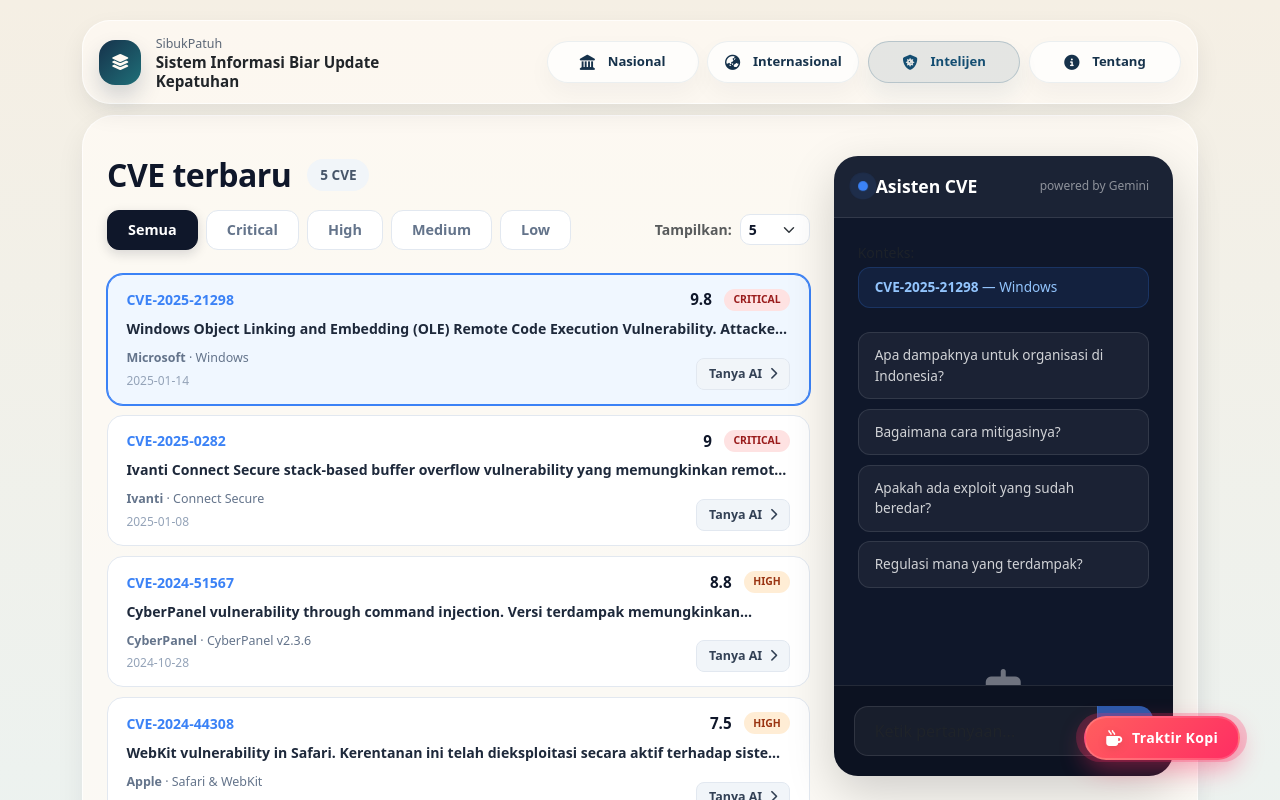
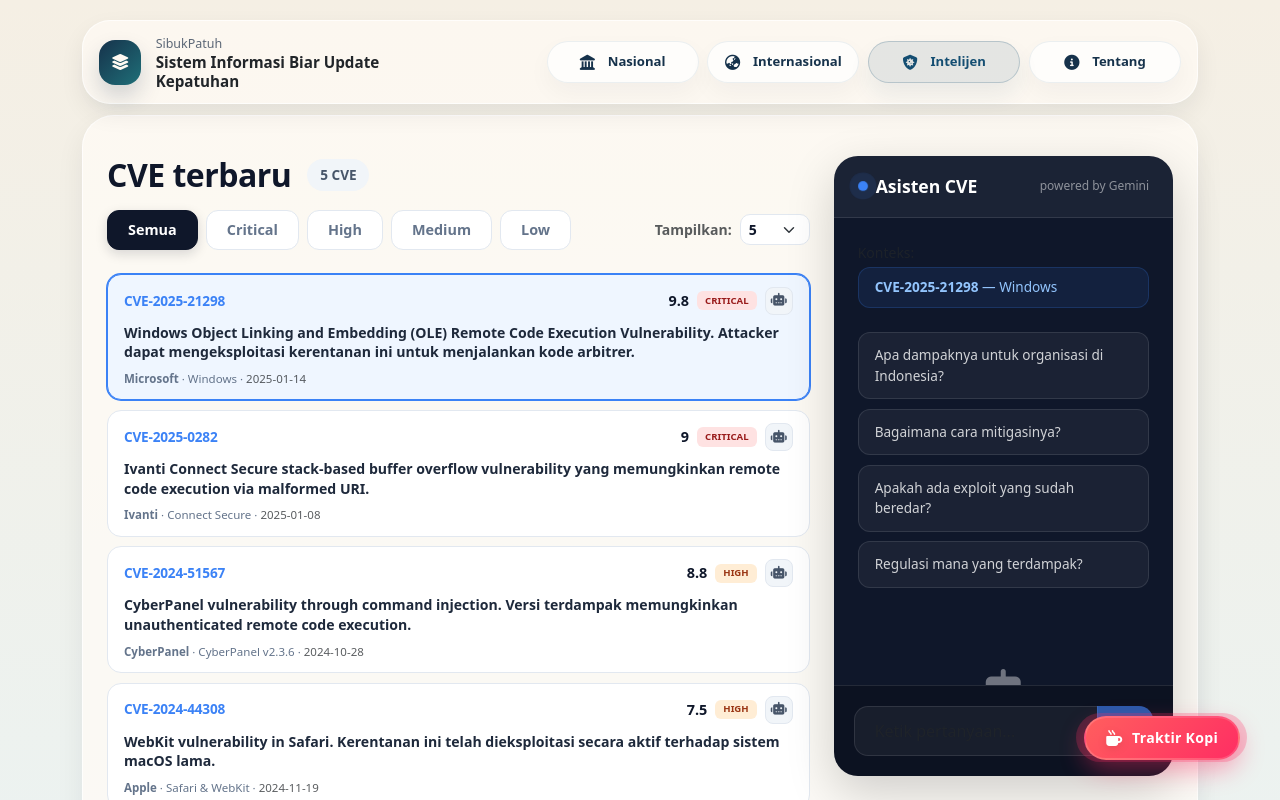
Before and after one commit to lintanggraha/sibukpatuh, a Vue app: page /intel/cve-intelligence in a window 1280 px wide. Shown: the top 800 px of the page. Built offline with nearby package versions, Linux system fonts and the light colour scheme.

Commit message:
style: highly efficient CVE card layout with top-row actions

```diff
--- a/src/views/CveIntelligence.vue
+++ b/src/views/CveIntelligence.vue
@@ -40,28 +40,25 @@
               :class="{ selected: selectedCve?.id === cve.id }"
               @click="selectCve(cve)"
             >
-              <div class="cve-card-header">
+              <div class="cve-top-row">
                 <span class="cve-id">{{ cve.id }}</span>
-                <div class="cve-metrics">
+                <div class="cve-actions-group">
                   <span class="cve-score">{{ cve.score }}</span>
                   <span :class="['cve-severity-badge', cve.severity.toLowerCase()]">
                     {{ cve.severity }}
                   </span>
+                  <button class="btn btn-ask-ai-sm" @click.stop="askAi(cve)" title="Tanya AI">
+                    <i class="fas fa-robot"></i>
+                  </button>
                 </div>
               </div>
 
-              <div class="cve-card-body">
-                <h3 class="cve-card-title">{{ cve.title }}</h3>
-              </div>
+              <h3 class="cve-card-title">{{ cve.title }}</h3>
 
-              <div class="cve-card-footer">
-                <div class="cve-meta">
-                  <span class="cve-vendor"><strong>{{ cve.vendor }}</strong> · {{ cve.product }}</span>
-                  <span class="cve-date">{{ cve.date }}</span>
-                </div>
-                <button class="btn btn-ask-ai" @click.stop="askAi(cve)">
-                  Tanya AI <i class="fas fa-chevron-right ms-1"></i>
-                </button>
+              <div class="cve-bottom-row">
+                <span class="cve-meta-info">
+                  <strong>{{ cve.vendor }}</strong> · {{ cve.product }} · <span class="text-muted">{{ cve.date }}</span>
+                </span>
               </div>
             </div>
           </transition-group>
@@ -359,28 +356,26 @@
 .cve-card {
   background: white;
   border: 1px solid #e2e8f0;
-  border-radius: 16px;
-  padding: 0.85rem 1.15rem;
-  margin-bottom: 0.65rem;
+  border-radius: 14px;
+  padding: 0.75rem 1rem;
+  margin-bottom: 0.6rem;
   cursor: pointer;
-  transition: all 0.3s cubic-bezier(0.4, 0, 0.2, 1);
+  transition: all 0.2s ease;
   position: relative;
-  overflow: hidden;
 }
 
 .cve-card:hover {
   border-color: #3b82f6;
-  transform: translateY(-2px);
-  box-shadow: 0 10px 25px rgba(0, 0, 0, 0.05);
+  background: #f8faff;
 }
 
 .cve-card.selected {
   border-color: #3b82f6;
-  background: #f0f7ff;
+  background: #eff6ff;
   box-shadow: 0 0 0 1px #3b82f6;
 }
 
-.cve-card-header {
+.cve-top-row {
   display: flex;
   justify-content: space-between;
   align-items: center;
@@ -388,28 +383,29 @@
 }
 
 .cve-id {
-  font-weight: 700;
+  font-weight: 800;
   color: #3b82f6;
-  font-size: 0.88rem;
+  font-size: 0.85rem;
+  letter-spacing: -0.2px;
 }
 
-.cve-metrics {
+.cve-actions-group {
   display: flex;
   align-items: center;
-  gap: 0.75rem;
+  gap: 0.5rem;
 }
 
 .cve-score {
   font-weight: 800;
   color: #0f172a;
-  font-size: 0.95rem;
+  font-size: 0.9rem;
 }
 
 .cve-severity-badge {
-  padding: 0.2rem 0.6rem;
-  border-radius: 999px;
-  font-size: 0.65rem;
-  font-weight: 800;
+  padding: 0.15rem 0.5rem;
+  border-radius: 6px;
+  font-size: 0.6rem;
+  font-weight: 900;
   text-transform: uppercase;
 }
 
@@ -418,49 +414,49 @@
 .cve-severity-badge.medium { background: #fef9c3; color: #854d0e; }
 .cve-severity-badge.low { background: #f0fdf4; color: #166534; }
 
+.btn-ask-ai-sm {
+  background: #f1f5f9;
+  border: 1px solid #e2e8f0;
+  color: #475569;
+  width: 28px;
+  height: 28px;
+  display: flex;
+  align-items: center;
+  justify-content: center;
+  border-radius: 8px;
+  font-size: 0.8rem;
+  transition: all 0.2s ease;
+}
+
+.btn-ask-ai-sm:hover {
+  background: #0f172a;
+  color: white;
+  border-color: #0f172a;
+}
+
 .cve-card-title {
   font-size: 0.88rem;
   font-weight: 700;
   color: #1e293b;
   line-height: 1.4;
-  margin-bottom: 0.65rem;
+  margin-bottom: 0.5rem;
   display: -webkit-box;
-  -webkit-line-clamp: 1;
+  -webkit-line-clamp: 2;
   -webkit-box-orient: vertical;
   overflow: hidden;
 }
 
-.cve-card-footer {
+.cve-bottom-row {
   display: flex;
-  justify-content: space-between;
-  align-items: flex-end;
+  align-items: center;
 }
 
-.cve-meta {
-  display: flex;
-  flex-direction: column;
-  gap: 0.25rem;
-}
-
-.cve-vendor {
-  font-size: 0.78rem;
+.cve-meta-info {
+  font-size: 0.72rem;
   color: #64748b;
-}
-
-.cve-date {
-  font-size: 0.75rem;
-  color: #94a3b8;
-}
-
-.btn-ask-ai {
-  background: #f1f5f9;
-  border: 1px solid #e2e8f0;
-  border-radius: 8px;
-  padding: 0.35rem 0.75rem;
-  font-size: 0.78rem;
-  font-weight: 700;
-  color: #334155;
-  transition: all 0.2s ease;
+  white-space: nowrap;
+  overflow: hidden;
+  text-overflow: ellipsis;
 }
 
 .btn-ask-ai:hover {
```
